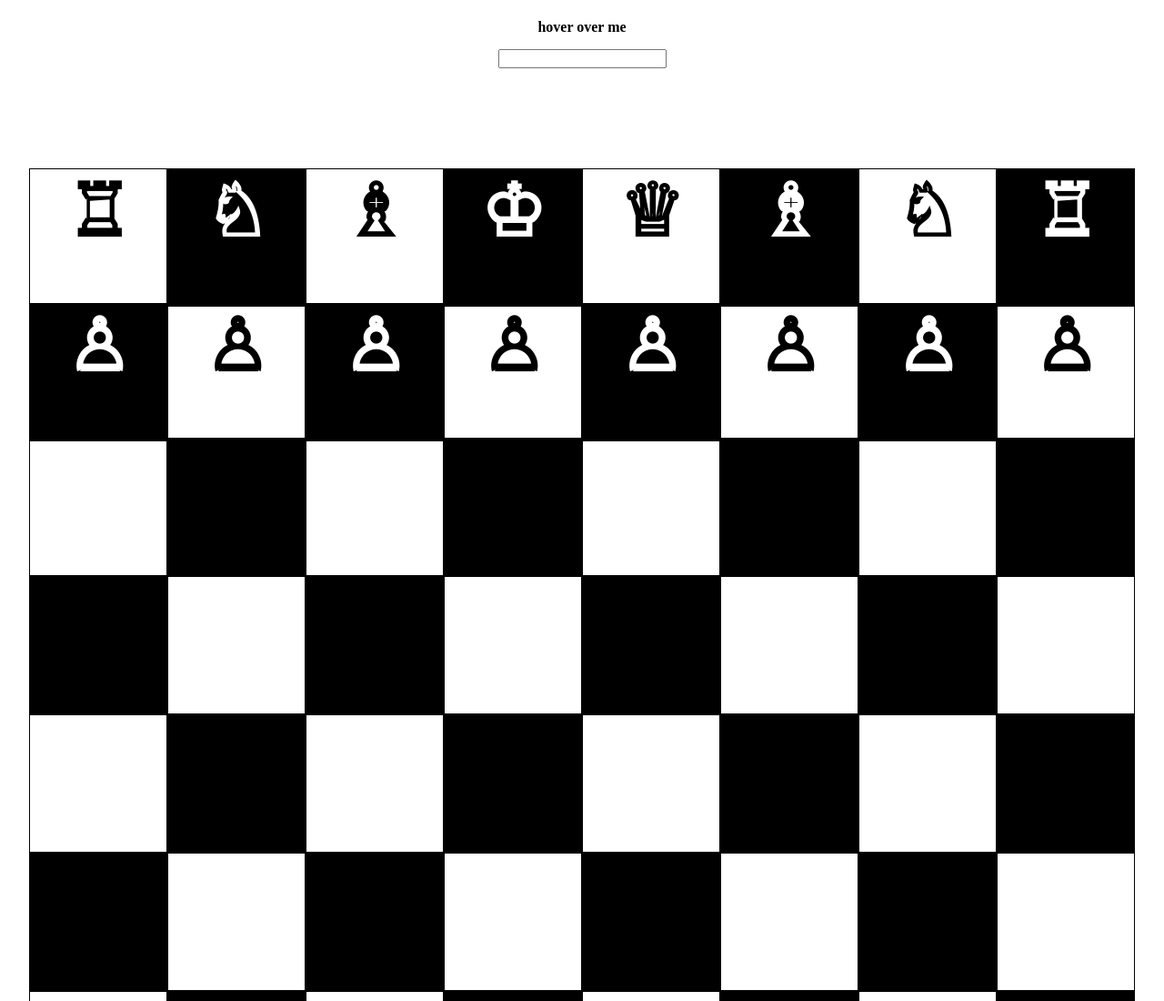
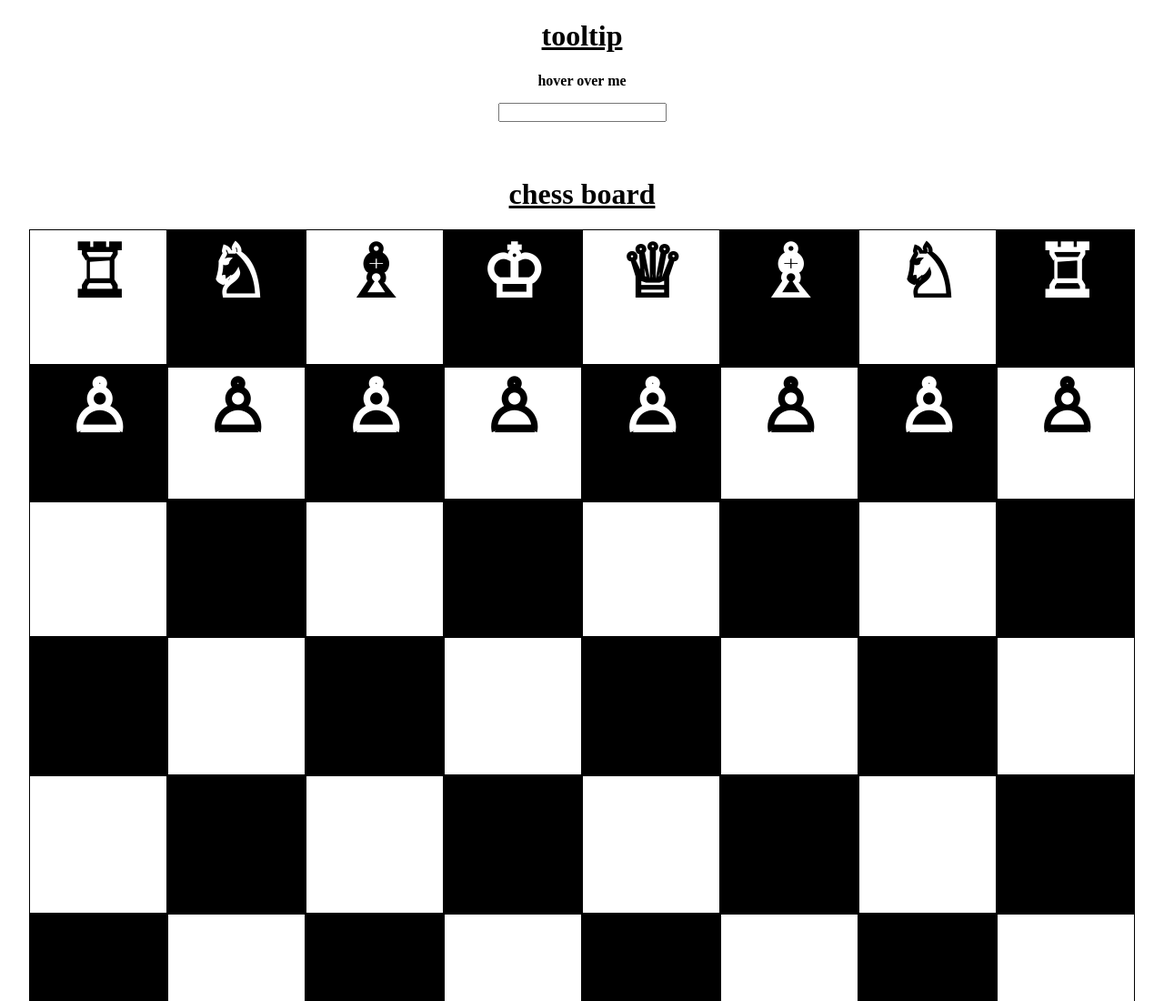
Before and after one commit to saibharathdev/23rcssdeploytask3, a plain HTML site: page index.html in a window 1280 px wide. Shown: the top 1100 px of the page at 91% size. Drawn offline with Linux system fonts and the light colour scheme.

Commit message:
text changes

```diff
--- a/index.html
+++ b/index.html
@@ -51,6 +51,7 @@
 </head>
 <body>
     <body style="text-align:center;">
+        <h1> <u>tooltip</u></h1>
         <h4>hover over me</p
           h4>
 
@@ -61,8 +62,9 @@
             <input type="text">
           </form>
           <span class="tooltiptext">hi</span>
-        </div><br><br><br><br><br><br><br>
+        </div><br><br><br>
         <div>
+            <h1><u>chess board</u></h1>
             <div class="box">&#9814;</div>
         <div class="box black">&#9816;</div>
         <div class="box">	&#9815;</div>
```
